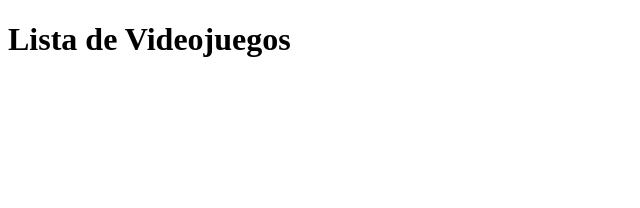
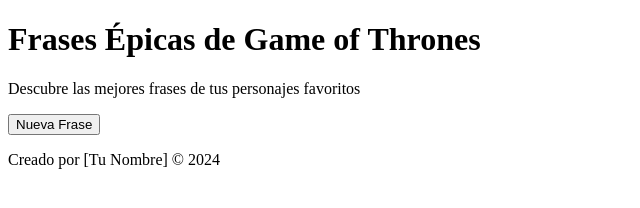
Before and after one commit to miguelito1214/Api, a plain HTML site: page index.html in a window 1280 px wide. Shown: the whole page, without its empty margins (0-640 px from the left). Drawn offline with Linux system fonts and the light colour scheme; no server answers.

Commit message:
Update index.html

```diff
--- a/index.html
+++ b/index.html
@@ -1,14 +1,29 @@
 <!DOCTYPE html>
 <html lang="es">
 <head>
-<meta charset="UTF-8">
-<meta name="viewport" content="width=device-width,
-initial-scale=1.0">
-<title>Videojuegos</title>
+  <meta charset="UTF-8">
+  <meta name="viewport" content="width=device-width, initial-scale=1.0">
+  <title>Frases de Game of Thrones</title>
+  <!-- Link a Google Fonts -->
+  <link href="https://fonts.googleapis.com/css2?family=Playfair+Display:wght@700&family=Roboto:wght@400&display=swap" rel="stylesheet">
+  <!-- Link a CSS -->
+  <link rel="stylesheet" href="styles.css">
 </head>
 <body>
-<h1>Lista de Videojuegos</h1>
-<div id="quote-container"></div>
-<script src="app.js"></script>
+  <header class="header">
+    <h1>Frases Épicas de Game of Thrones</h1>
+    <p>Descubre las mejores frases de tus personajes favoritos</p>
+  </header>
+  <main>
+    <div id="quote-container" class="quote-container">
+      <!-- Las frases se cargarán aquí -->
+    </div>
+    <button id="new-quote" class="btn">Nueva Frase</button>
+  </main>
+  <footer class="footer">
+    <p>Creado por [Tu Nombre] &copy; 2024</p>
+  </footer>
+  <!-- Link al archivo JavaScript -->
+  <script src="app.js"></script>
 </body>
 </html>
```
